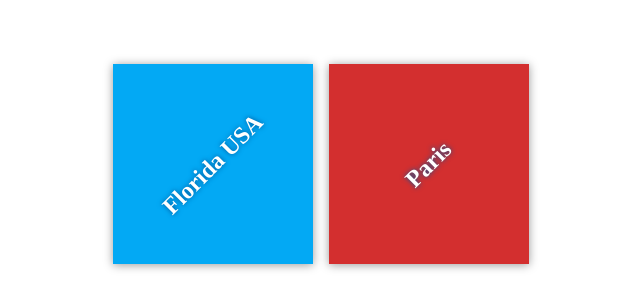
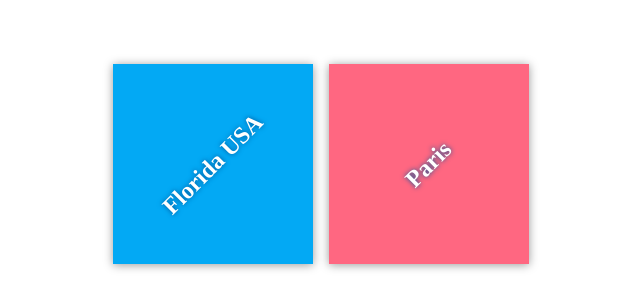
Before and after one commit to aju82/my-travel-plans, a plain HTML site: page index.html in a window 1280 px wide. Shown: the part 236-544 px from the top of the page, without its empty margins (319-959 px from the left). Drawn offline with Linux system fonts and the light colour scheme.

Commit message:
Style destinations

```diff
--- a/css/app.css
+++ b/css/app.css
@@ -51,5 +51,5 @@ h2 {
 }
 
 #paris {
-    background-color: #d32f2f;
+    background-color: #ff6781;
 }
```
